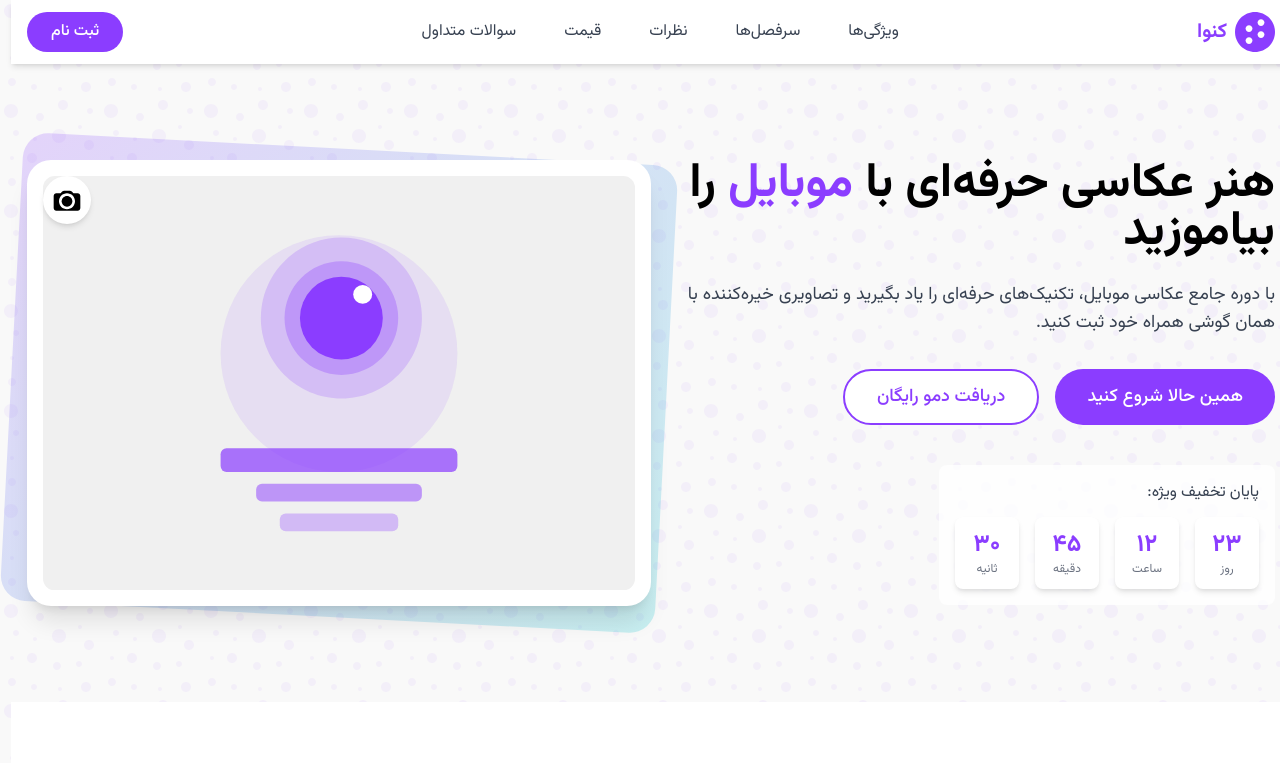
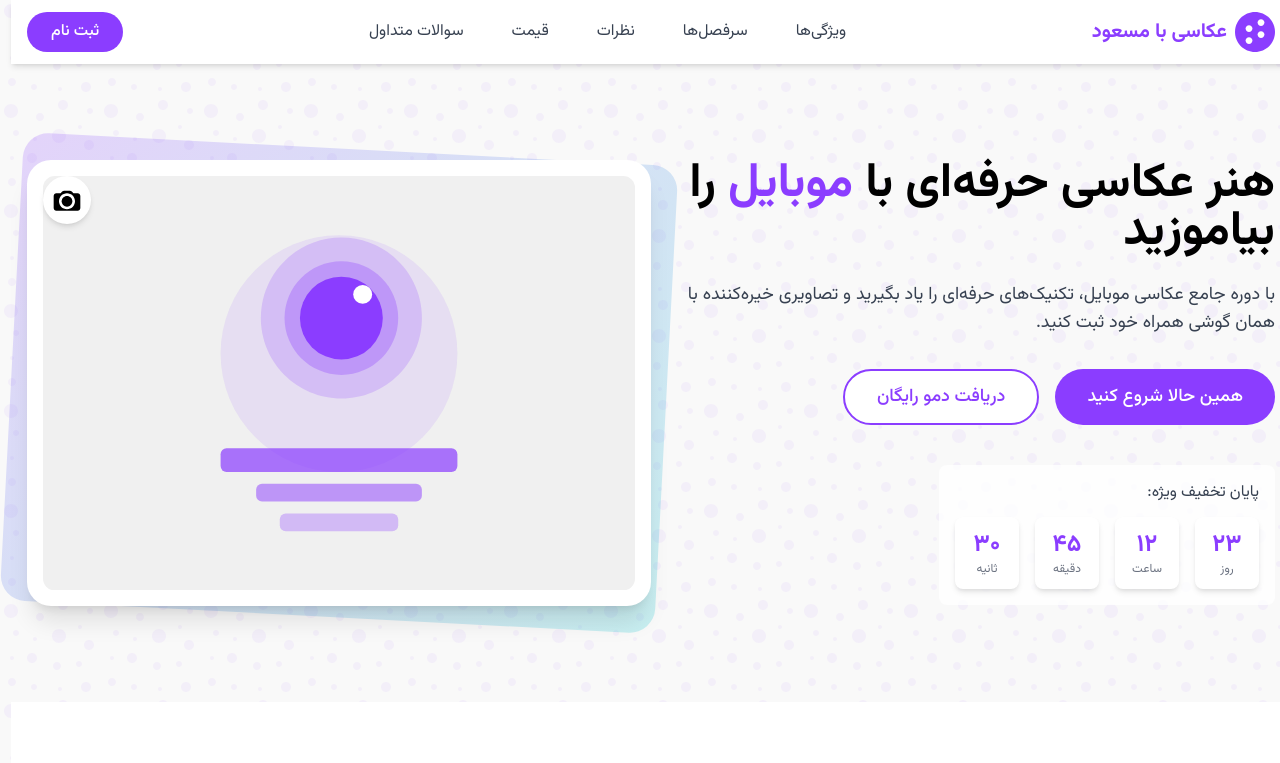
Before and after one commit to masoudazimi1991/mobile-landing, a plain HTML site: page index.html in a window 1280 px wide. Shown: the top 763 px of the page. Drawn offline with nearby package versions, Linux system fonts and the light colour scheme.

Commit message:
Update index.html

```diff
--- a/index.html
+++ b/index.html
@@ -96,7 +96,7 @@
                     <path d="M32.5 32.5C34.8472 32.5 36.75 30.5972 36.75 28.25C36.75 25.9028 34.8472 24 32.5 24C30.1528 24 28.25 25.9028 28.25 28.25C28.25 30.5972 30.1528 32.5 32.5 32.5Z" fill="white"/>
                     <path d="M17.5 40C19.8472 40 21.75 38.0972 21.75 35.75C21.75 33.4028 19.8472 31.5 17.5 31.5C15.1528 31.5 13.25 33.4028 13.25 35.75C13.25 38.0972 15.1528 40 17.5 40Z" fill="white"/>
                 </svg>
-                <span class="text-xl font-bold mr-2 canva-purple-text">کنوا</span>
+                <span class="text-xl font-bold mr-2 canva-purple-text">عکاسی با مسعود</span>
             </div>
             <div class="hidden md:flex space-x-6 space-x-reverse">
                 <a href="#features" class="text-gray-700 hover:text-purple-600 px-3 py-2 rounded-md">ویژگی‌ها</a>
```
